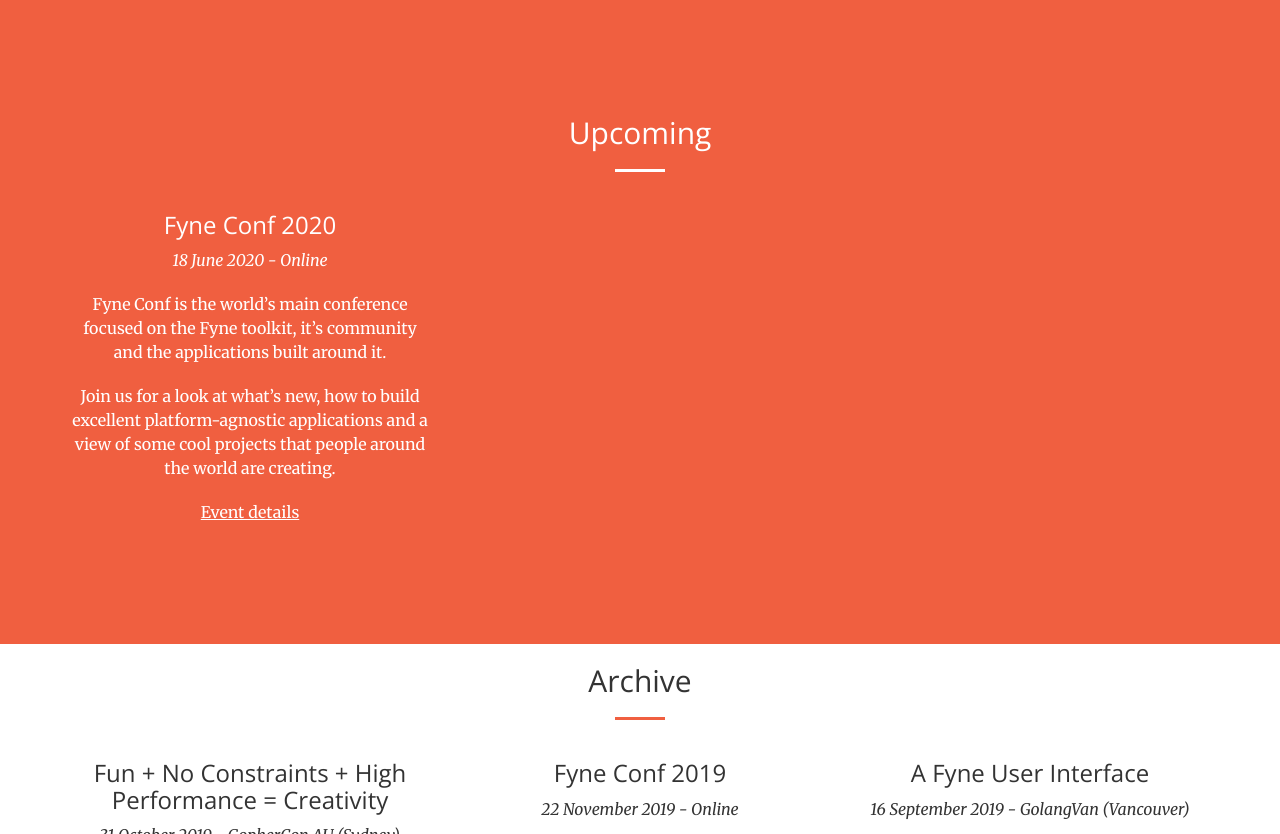
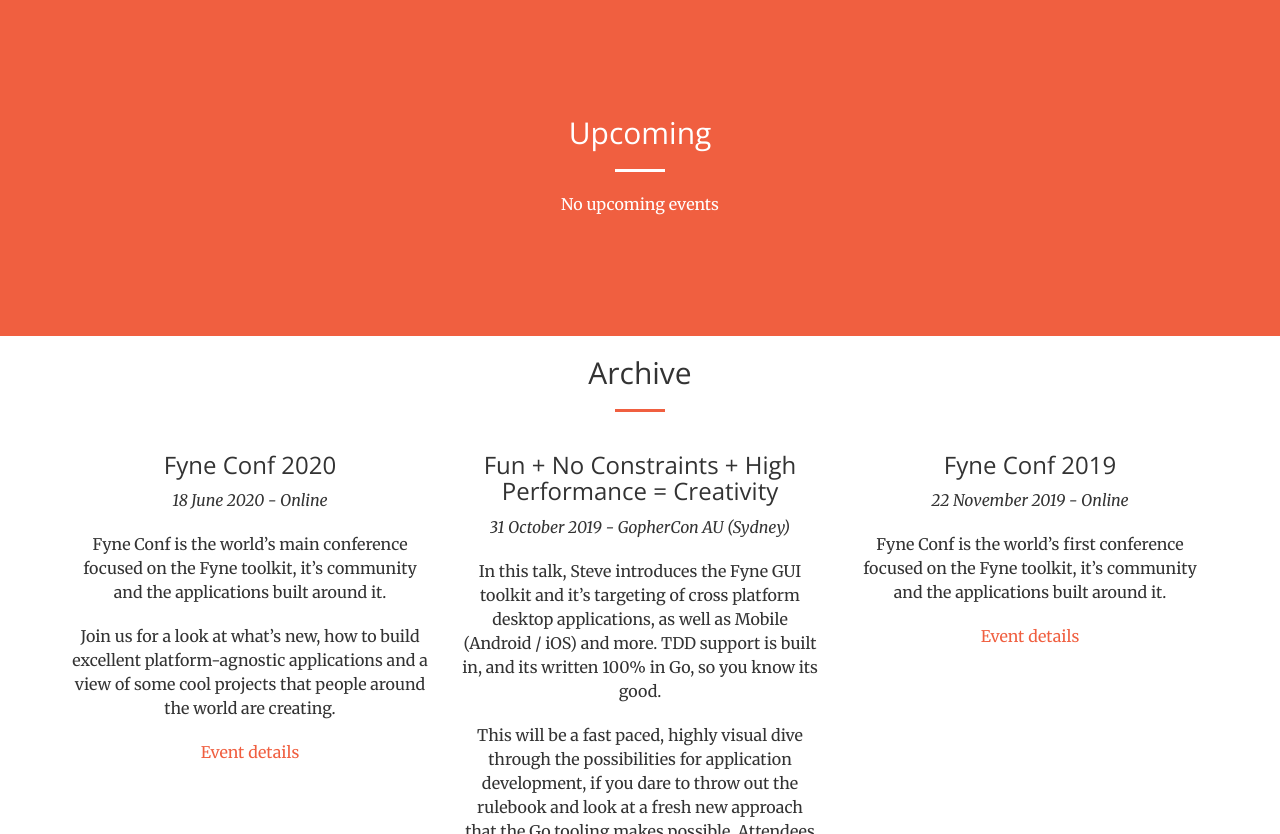
Before and after one commit to fyne-io/fyne-io.github.io, a Jekyll site: the page built from events/index.md, in a window 1280 px wide and 900 px high, scrolled down 274 px, cut to the strip 66-900 px from the top of the window. Built offline with Jekyll 4.4.1, drawn with Linux system fonts in a browser that asks for light colours.

Commit message:
Update events

```diff
--- a/events/index.md
+++ b/events/index.md
@@ -25,21 +25,11 @@
 
 <div class="col-lg-4 text-center" markdown="1">
 
-### Fyne Conf 2020
-
-*18 June 2020 - Online*
-
-Fyne Conf is the world’s main conference focused on the Fyne toolkit, it’s community and the applications built around it.
-
-Join us for a look at what's new, how to build excellent platform-agnostic applications and a view of some
-cool projects that people around the world are creating.
-
-[Event details](https://conf.fyne.io)
-
 </div>
 
 
 <div class="col-lg-4 text-center" markdown="1">
+No upcoming events
 </div>
 
 <div class="col-lg-4 text-center" markdown="1">
@@ -63,6 +53,21 @@
 
 <div class="container">
 <div class="row">
+
+<div class="col-lg-4 text-center" markdown="1">
+
+### Fyne Conf 2020
+
+*18 June 2020 - Online*
+
+Fyne Conf is the world’s main conference focused on the Fyne toolkit, it’s community and the applications built around it.
+
+Join us for a look at what's new, how to build excellent platform-agnostic applications and a view of some
+cool projects that people around the world are creating.
+
+[Event details](https://conf.fyne.io)
+
+</div>
 
 <div class="col-lg-4 text-center" markdown="1">
 
@@ -96,6 +101,12 @@
 
 </div>
 
+</div>
+</div>
+
+<div class="container">
+<div class="row">
+
 <div class="col-lg-4 text-center" markdown="1">
 
 ### A Fyne User Interface
@@ -107,13 +118,6 @@
 [Event details](https://www.meetup.com/golangvan/events/263156126/)
 
 </div>
-
-
-</div>
-</div>
-
-<div class="container">
-<div class="row">
 
 <div class="col-lg-4 text-center" markdown="1">
 
@@ -139,6 +143,12 @@
 
 </div>
 
+</div>
+</div>
+
+<div class="container">
+<div class="row">
+
 <div class="col-lg-4 text-center" markdown="1">
 
 ### Introducing Fyne
@@ -151,5 +161,11 @@
 
 </div>
 
+<div class="col-lg-4 text-center" markdown="1">
+</div>
+
+<div class="col-lg-4 text-center" markdown="1">
+</div>
+
 </div>
 </div>
```
